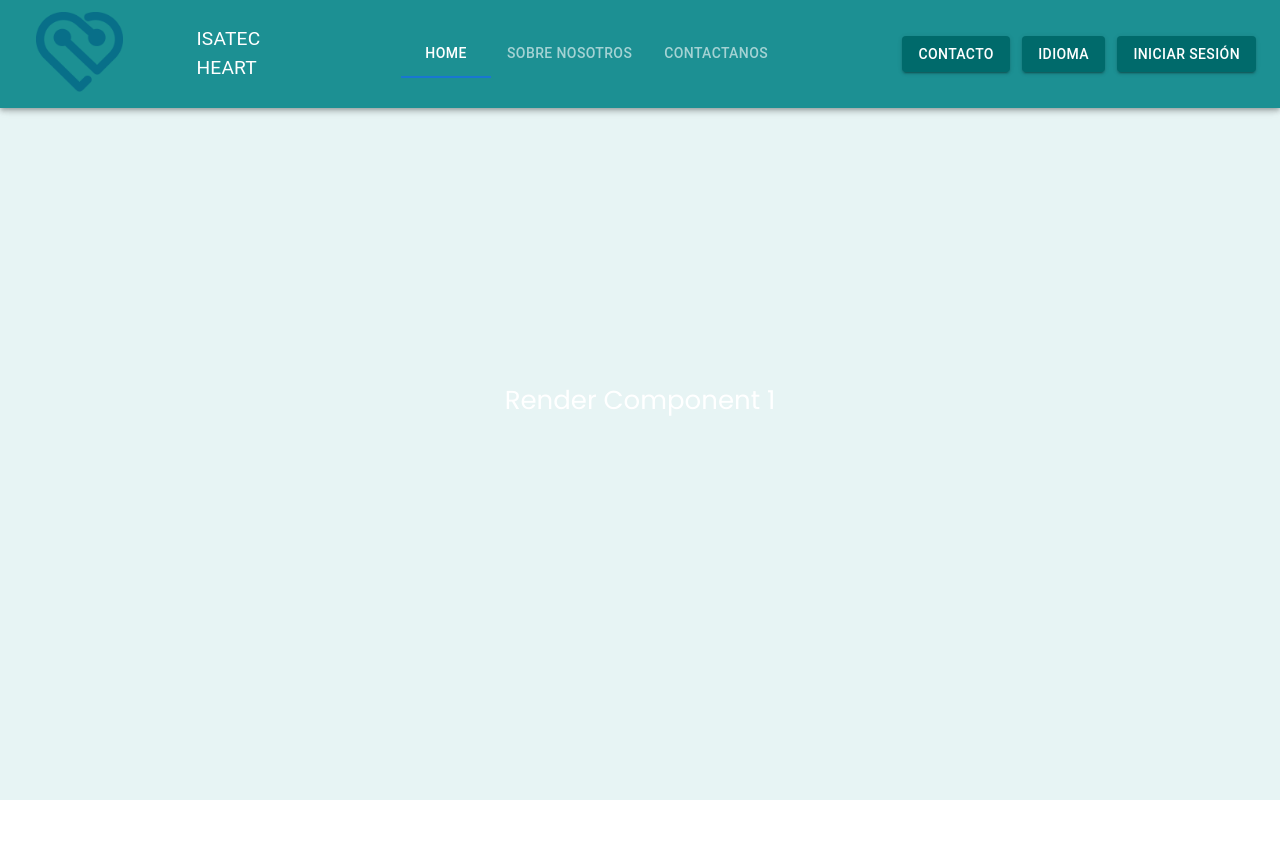
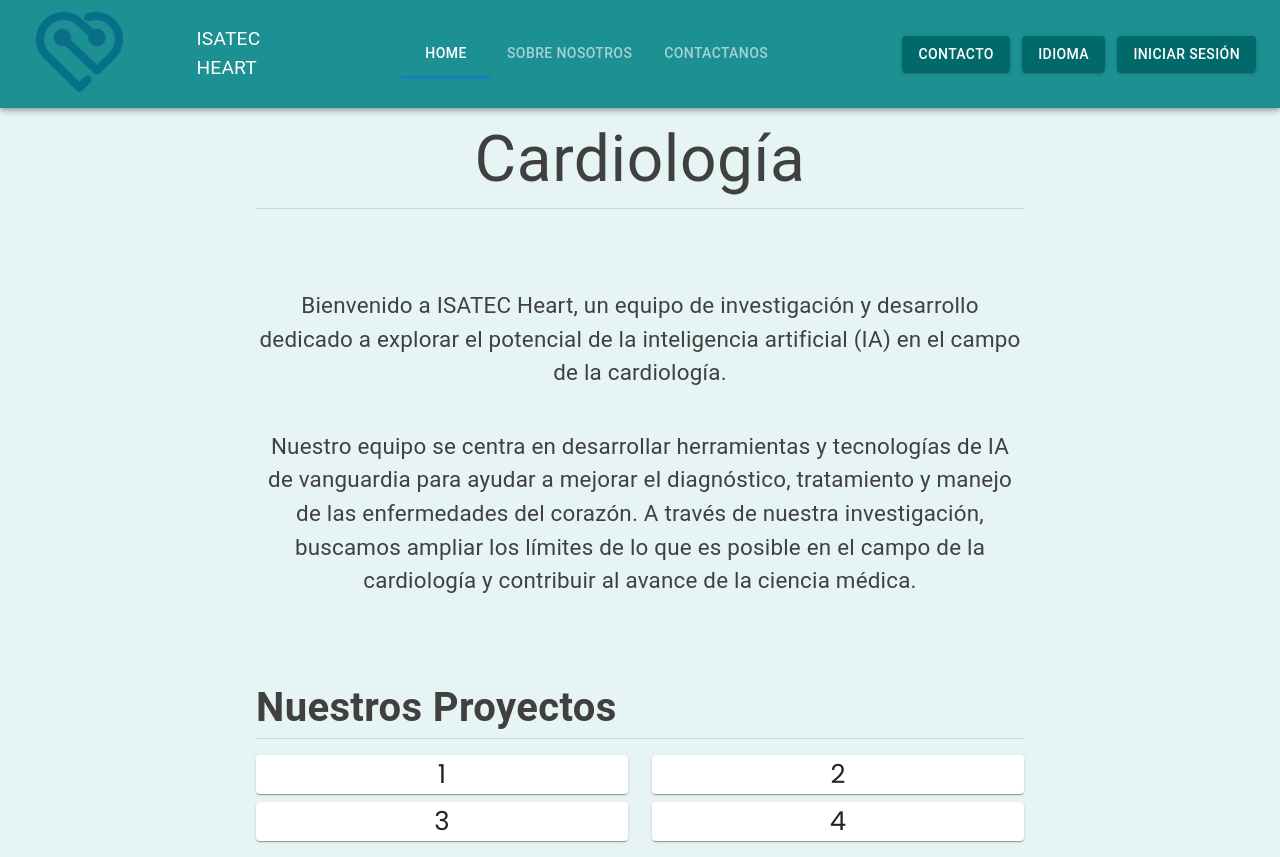
Before and after one commit to vcrb18/asdasd, a React (Create React App) app in the folder frontend/: page / in a window 1280 px wide. Before the commit the page ends 800 px from the top, so only its background shows below. Built offline with nearby package versions, Linux system fonts and the light colour scheme.

Commit message:
21-2. Se pas a otra branch. Aun solo Front.

```diff
--- a/frontend/src/Routing.tsx
+++ b/frontend/src/Routing.tsx
@@ -18,13 +18,7 @@ function Routing(): JSX.Element {
         <Route
           path="/"
           element={
-            <LandingPage
-              tabs={landingPageTabs}
-              buttons={landingPageButtons}
-              // onTabChange={(index: number) => {
-              //   console.log(`Tab index changed to ${index}`);
-              // }}
-            />
+            <LandingPage tabs={landingPageTabs} buttons={landingPageButtons} />
           }
         />
         <Route path="/login" element={<Login buttons={loginPageButtons} />} />
--- a/frontend/src/components/Header.tsx
+++ b/frontend/src/components/Header.tsx
@@ -30,9 +30,7 @@ interface HeaderProps {
 const Header: React.FC<HeaderProps> = ({ tabs, buttons, onTabValueChange }) => {
   const theme = useTheme();
   const isMatch = useMediaQuery(theme.breakpoints.down("md"));
-  const handleTabChange = (
-    index: number
-  ): void => {
+  const handleTabChange = (index: number): void => {
     onTabValueChange(index);
   };
 
--- a/frontend/src/components/LandingPage.tsx
+++ b/frontend/src/components/LandingPage.tsx
@@ -1,6 +1,6 @@
 import React, { useState } from "react";
 import Header from "../components/Header";
-import { Box } from "@mui/material";
+import { Box, Typography, Divider, Grid, Paper } from "@mui/material";
 
 export interface LandingPageProps {
   buttons: Array<{ label: string; href: string }>;
@@ -25,10 +25,69 @@ const LandingPage: React.FC<LandingPageProps> = ({ buttons, tabs }) => {
         }}
       />
 
-      <Box sx={{ padding: 2 }}>
-        {tabIndex === 0 && <p>Render Component 1</p>}
-        {tabIndex === 1 && <p>Render Component 2</p>}
-        {tabIndex === 2 && <p>Render Component 3</p>}
+      <Box sx={{ padding: 2, maxWidth: "60%" }}>
+        {tabIndex === 0 && (
+          <Box>
+            <Typography sx={{ fontSize: "4rem", color: "#404040" }}>
+              Inteligencia Artificial para Cardiología
+            </Typography>
+            <Divider variant="fullWidth" />
+            <Typography mt={10} sx={{ color: "#404040", fontSize: "1.4rem" }}>
+              Bienvenido a ISATEC Heart, un equipo de investigación y desarrollo
+              dedicado a explorar el potencial de la inteligencia artificial
+              (IA) en el campo de la cardiología.
+            </Typography>
+            <Typography mt={5} sx={{ color: "#404040", fontSize: "1.4rem" }}>
+              Nuestro equipo se centra en desarrollar herramientas y tecnologías
+              de IA de vanguardia para ayudar a mejorar el diagnóstico,
+              tratamiento y manejo de las enfermedades del corazón. A través de
+              nuestra investigación, buscamos ampliar los límites de lo que es
+              posible en el campo de la cardiología y contribuir al avance de la
+              ciencia médica.
+            </Typography>
+            <Typography
+              mt={10}
+              sx={{
+                textAlign: "left",
+                fontSize: "2.5rem",
+                color: "#404040",
+                fontWeight: "bold",
+              }}
+            >
+              Nuestros Proyectos
+            </Typography>
+            <Divider variant="fullWidth" />
+            <Grid
+              container
+              rowSpacing={1}
+              columnSpacing={{ xs: 1, sm: 2, md: 3 }}
+              sx={{marginTop: "1%"}}
+            >
+              <Grid item xs={6}>
+                <Paper>1</Paper>
+              </Grid>
+              <Grid item xs={6}>
+                <Paper>2</Paper>
+              </Grid>
+              <Grid item xs={6}>
+                <Paper>3</Paper>
+              </Grid>
+              <Grid item xs={6}>
+                <Paper>4</Paper>
+              </Grid>
+            </Grid>
+          </Box>
+        )}
+        {tabIndex === 1 && (
+          <Box>
+            <Typography>Render Component 2</Typography>
+          </Box>
+        )}
+        {tabIndex === 2 && (
+          <Box>
+            <Typography>Render Component 3</Typography>
+          </Box>
+        )}
       </Box>
     </>
   );
--- a/frontend/src/components/Tables.tsx
+++ b/frontend/src/components/Tables.tsx
@@ -1,131 +1,207 @@
-// import * as React from "react";
-// import Paper from "@mui/material/Paper";
-// import Table from "@mui/material/Table";
-// import TableBody from "@mui/material/TableBody";
-// import TableCell from "@mui/material/TableCell";
-// import TableContainer from "@mui/material/TableContainer";
-// import TableHead from "@mui/material/TableHead";
-// import TablePagination from "@mui/material/TablePagination";
-// import TableRow from "@mui/material/TableRow";
+import * as React from "react";
+import Paper from "@mui/material/Paper";
+import Table from "@mui/material/Table";
+import TableBody from "@mui/material/TableBody";
+import TableCell, { tableCellClasses } from "@mui/material/TableCell";
+import { styled } from "@mui/material/styles";
+import {
+  TableContainer,
+  TableHead,
+  TablePagination,
+  TableRow,
+} from "@mui/material";
 
-// interface Column {
-//   id: "folio" | "fecha" | "estado" | "urgencia" | "revisado";
-//   label: string;
-//   minWidth?: number;
-//   align?: "right" | "center";
-//   format?: (value: boolean) => string;
+// Styled head bar on the table
+const StyledTableCell = styled(TableCell)(({ theme }) => ({
+  [`&.${tableCellClasses.head}`]: {
+    backgroundColor: theme.palette.common.black,
+    color: theme.palette.common.white,
+  },
+  [`&.${tableCellClasses.body}`]: {
+    fontSize: 14,
+  },
+}));
+
+// Nombres de las columnas que tendremos que
+// obtener desde la base de datos
+interface Column {
+  id: "folio" | "paciente" | "fecha" | "estado" | "urgencia" | "resultados";
+  label: string;
+  align?: "center" | "left" | "right";
+  minWidth?: string;
+  format?: ((value: number) => string) | ((value: boolean) => string);
+}
+
+const columns: readonly Column[] = [
+  { id: "folio", label: "Folio", minWidth: "30%" },
+  {
+    id: "paciente",
+    label: "Nombre paciente",
+    align: "center",
+    minWidth: "40%",
+  },
+  {
+    id: "fecha",
+    label: "Fecha",
+    minWidth: "30%",
+    align: "center",
+    format: (value: number) => {
+      return new Date(value).toLocaleDateString();
+    },
+  },
+  {
+    id: "estado",
+    label: "Estado",
+    minWidth: "20%",
+    align: "center",
+    format: (value: boolean) => {
+      const returnValue = value ? "Aceptado" : "Rechazado";
+      return returnValue;
+    },
+  },
+  {
+    id: "urgencia",
+    label: "Urgencia",
+    minWidth: "20%",
+    align: "center",
+    format: (value: boolean) => {
+      const returnValue = value ? "Urgente" : "Normal";
+      return returnValue;
+    },
+  },
+  {
+    id: "resultados",
+    label: "Resultados",
+    minWidth: "30%",
+    align: "center",
+    format: (value: boolean) => {
+      const returnValue = value ? "Si" : "No";
+      return returnValue;
+    },
+  },
+];
+
+// Chekear los typos de cada una de las categorias
+// depediendo de como llegan desde la base de datos
+interface Data {
+  folio: string;
+  paciente: string;
+  fecha: string;
+  estado: boolean;
+  urgencia: boolean;
+  resultados: boolean;
+}
+
+function createData(
+  folio: string,
+  paciente: string,
+  fecha: string,
+  estado: boolean,
+  urgencia: boolean,
+  resultados: boolean
+): Data {
+  return {
+    folio,
+    paciente,
+    fecha,
+    estado,
+    urgencia,
+    resultados,
+  };
+}
+const rows = [
+  createData("1", "Juan", "2020-01-01", true, false, false),
+  createData("1", "Juan", "2020-01-01", true, false, false),
+  createData("1", "Juan", "2020-01-01", true, false, false),
+  createData("1", "Juan", "2020-01-01", true, false, false),
+];
+
+const CustomizedTables: React.FunctionComponent = () => {
+  const [page, setPage] = React.useState(0);
+  const [rowsPerPage, setRowsPerPage] = React.useState(10);
+
+  const handleChangePage = (event: unknown, newPage: number): void => {
+    setPage(newPage);
+  };
+  const handleChangeRowsPerPage = (
+    event: React.ChangeEvent<HTMLInputElement>
+  ): void => {
+    setRowsPerPage(+event.target.value);
+    setPage(0);
+  };
+  return (
+    <Paper sx={{ width: "80%", overflow: "hidden" }}>
+      <TableContainer sx={{ maxHeight: 440 }}>
+        <Table stickyHeader aria-label="Examenes">
+          <TableHead>
+            <TableRow>
+              {columns.map((column) => (
+                <StyledTableCell
+                  key={column.id}
+                  align={column.align}
+                  style={{ minWidth: column.minWidth }}
+                >
+                  {column.label}
+                </StyledTableCell>
+              ))}
+            </TableRow>
+          </TableHead>
+          <TableBody>
+            {rows
+              .slice(page * rowsPerPage, page * rowsPerPage + rowsPerPage)
+              .map((row) => {
+                return (
+                  <TableRow hover role="checkbox" tabIndex={-1} key={row.id}>
+                    {columns.map((column, index) => {
+                      const value = row[column.id];
+                      return (
+                        <TableCell
+                          key={column.id}
+                          align={column.align}
+                          style={{ minWidth: column.minWidth }}
+                        >
+                          {column.format != null && typeof value === "number"
+                            ? column.format(value)
+                            : value}
+                        </TableCell>
+                      );
+                    })}
+                  </TableRow>
+                );
+              })}
+          </TableBody>
+        </Table>
+      </TableContainer>
+      <TablePagination
+        rowsPerPageOptions={[10, 25, 100]}
+        component="div"
+        count={rows.length}
+        rowsPerPage={rowsPerPage}
+        page={page}
+        onPageChange={handleChangePage}
+        onRowsPerPageChange={handleChangeRowsPerPage}
+      />
+    </Paper>
+  );
+};
+// const columns = readonly Column[] = [
+//     { id: "name", label: "Name", minWidth: 100},
+//     { id: "code", label: 'ISO\u00a0code', minwidth: 100},
+//     {
+//         id: "population",
+//         label: "Population",
+//         minWidth: 100,
+//         align: "right",
+//         format: (value:number) => {
+//             return value.toLocaleString();
+//         }
+//     }
+// ]
+
+// function Table(){
+//     return(
+//         <h1>Table</h1>
+//     )
 // }
 
-// const columns: readonly Column[] = [
-//   { id: "folio", label: "Folio", align: "center" },
-//   { id: "fecha", label: "Fecha de recepción", align: "center" },
-//   {
-//     id: "estado",
-//     label: "Estado",
-//     align: "center",
-//     format: (value: boolean) => (value ? "Aceptado" : "Rechazado"),
-//   },
-//   {
-//     id: "urgencia",
-//     label: "Urgencia",
-//     align: "center",
-//     format: (value: boolean) => (value ? "Urgente" : "Normal"),
-//   },
-//   {
-//     id: "revisado",
-//     label: "Revisado",
-//     align: "center",
-//     format: (value: boolean) => (value ? "Si" : "No"),
-//   },
-// ];
-
-// interface Data {
-//   folio: string;
-//   fecha: Date;
-//   estado: boolean;
-//   urgencia: boolean;
-//   revisado: boolean;
-// }
-
-// function createData(
-//   folio: string,
-//   fecha: Date,
-//   estado: boolean,
-//   urgencia: boolean,
-//   revisado: boolean
-// ): Data {
-//   return { folio, fecha, estado, urgencia, revisado };
-// }
-
-// const rows = [
-//   createData("F-11312", new Date(), true, true, true),
-//   createData("F-11314", new Date(), false, false, true),
-//   createData("F-11315", new Date(), false, true, true),
-//   createData("F-11316", new Date(), true, false, true),
-//   createData("F-11317", new Date(), true, false, false),
-// ];
-
-// export default function CustomizedTables(): JSX.Element {
-//   const [page, setPage] = React.useState(0);
-//   const [rowsPerPage, setRowsPerPage] = React.useState(10);
-
-//   const handleChangePage = (event: unknown, newPage: number) => {
-//     setPage(newPage);
-//   };
-
-//   const handleChangeRowsPerPage = (
-//     event: React.ChangeEvent<HTMLInputElement>
-//   ) => {
-//     setRowsPerPage(+event.target.value);
-//     setPage(0);
-//   };
-
-//   return (
-//     <Paper sx={{ width: "100%", overflow: "hidden" }}>
-//       <TableContainer sx={{ maxHeight: 440 }}>
-//         <Table stickyHeader aria-label="sticky table">
-//           <TableHead>
-//             <TableRow>
-//               {columns.map((column) => (
-//                 <TableCell
-//                   key={column.id}
-//                   align={column.align}
-//                   style={{ minWidth: column.minWidth }}
-//                 >
-//                   {column.label}
-//                 </TableCell>
-//               ))}
-//             </TableRow>
-//           </TableHead>
-//           <TableBody>
-//             {rows
-//               .slice(page * rowsPerPage, page * rowsPerPage + rowsPerPage)
-//               .map((row) => {
-//                 return (
-//                   <TableRow hover role="checkbox" tabIndex={-1} key={}>
-//                     {columns.map((column) => {
-//                       const value = row[column.id];
-//                       return (
-//                         <TableCell key={column.id} align={column.align}>
-//                           {column.format ? column.format(value) : value}
-//                         </TableCell>
-//                       );
-//                     })}
-//                   </TableRow>
-//                 );
-//               })}
-//           </TableBody>
-//         </Table>
-//       </TableContainer>
-//       <TablePagination
-//         rowsPerPageOptions={[10, 25, 100]}
-//         component="div"
-//         count={rows.length}
-//         rowsPerPage={rowsPerPage}
-//         page={page}
-//         onPageChange={handleChangePage}
-//         onRowsPerPageChange={handleChangeRowsPerPage}
-//       />
-//     </Paper>
-//   );
-// }
+export default CustomizedTables;
```
Also changed, not shown: frontend/src/components/Login.tsx (+6 -1 lines), frontend/src/static/images/Logo_PSINet.jpg (deleted), frontend/src/static/images/logo_isatec.png (deleted).
